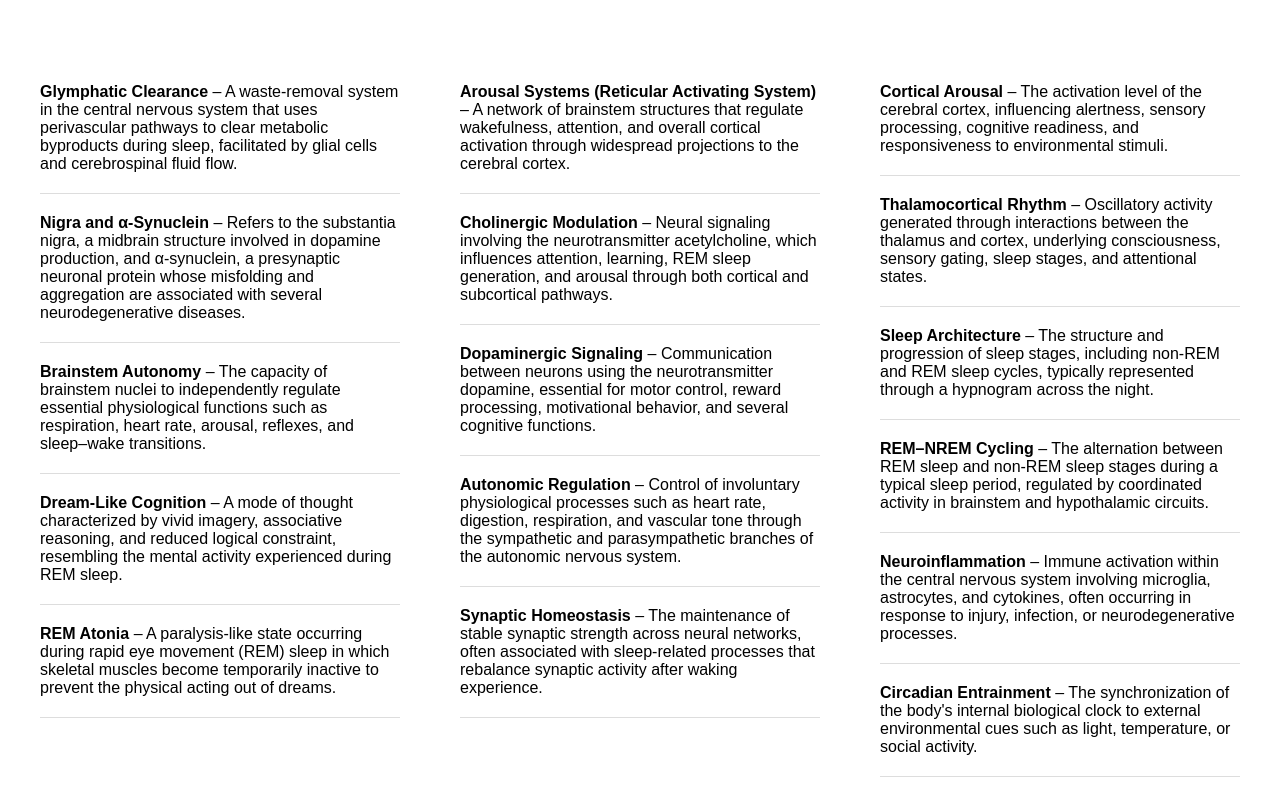
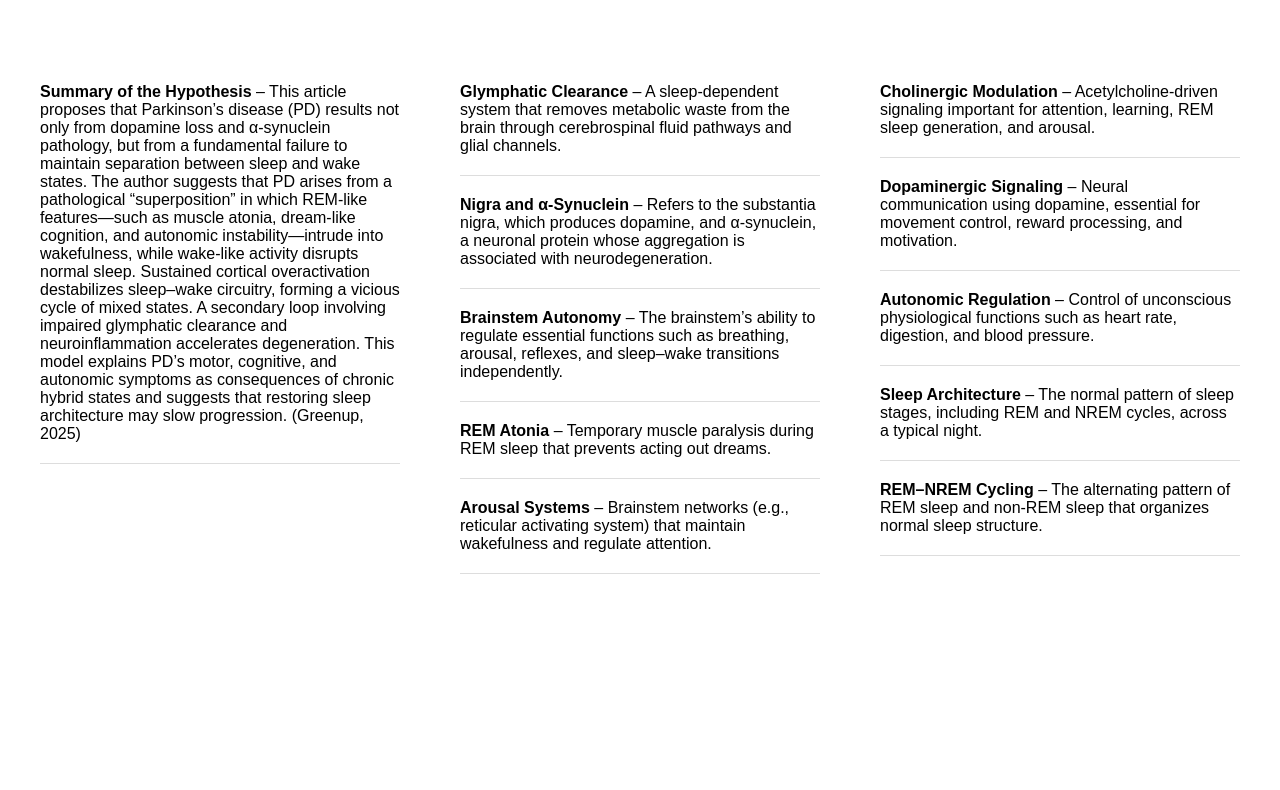
Before and after one commit to GrumpsCat/laulupidu-sheet, a plain HTML site: page index.html in a window 1280 px wide. Shown: the part 93-883 px from the top of the page. After the commit the page ends 800 px from the top, so only its background shows below. Drawn offline with Linux system fonts and the light colour scheme.

Commit message:
Update index.html

```diff
--- a/index.html
+++ b/index.html
@@ -3,7 +3,7 @@
 <head>
 <meta charset="UTF-8">
 <meta name="viewport" content="width=device-width, initial-scale=1.0">
-<title>Sleep Sheet</title>
+<title>Laulupidu Sheet</title>
 <style>
     body {
         font-family: Arial, sans-serif;
@@ -44,7 +44,7 @@
 <body>
 
 <div class="header">
-    <h1>Sleep Sheet</h1>
+    <h1>Laulupidu Sheet</h1>
 </div>
 
 <div class="container">
@@ -52,19 +52,9 @@
     <!-- Column 1 -->
     <div class="column">
 
-        <p><strong>Glymphatic Clearance</strong> – A waste-removal system in the central nervous system that uses perivascular pathways to clear metabolic byproducts during sleep, facilitated by glial cells and cerebrospinal fluid flow.</p>
-        <hr>
-
-        <p><strong>Nigra and α-Synuclein</strong> – Refers to the substantia nigra, a midbrain structure involved in dopamine production, and α-synuclein, a presynaptic neuronal protein whose misfolding and aggregation are associated with several neurodegenerative diseases.</p>
-        <hr>
-
-        <p><strong>Brainstem Autonomy</strong> – The capacity of brainstem nuclei to independently regulate essential physiological functions such as respiration, heart rate, arousal, reflexes, and sleep–wake transitions.</p>
-        <hr>
-
-        <p><strong>Dream-Like Cognition</strong> – A mode of thought characterized by vivid imagery, associative reasoning, and reduced logical constraint, resembling the mental activity experienced during REM sleep.</p>
-        <hr>
-
-        <p><strong>REM Atonia</strong> – A paralysis-like state occurring during rapid eye movement (REM) sleep in which skeletal muscles become temporarily inactive to prevent the physical acting out of dreams.</p>
+        <p><strong>Summary of the Hypothesis</strong> –
+        This article proposes that Parkinson’s disease (PD) results not only from dopamine loss and α-synuclein pathology, but from a fundamental failure to maintain separation between sleep and wake states. The author suggests that PD arises from a pathological “superposition” in which REM-like features—such as muscle atonia, dream-like cognition, and autonomic instability—intrude into wakefulness, while wake-like activity disrupts normal sleep. Sustained cortical overactivation destabilizes sleep–wake circuitry, forming a vicious cycle of mixed states. A secondary loop involving impaired glymphatic clearance and neuroinflammation accelerates degeneration. This model explains PD’s motor, cognitive, and autonomic symptoms as consequences of chronic hybrid states and suggests that restoring sleep architecture may slow progression. (Greenup, 2025)
+        </p>
         <hr>
 
     </div>
@@ -72,19 +62,19 @@
     <!-- Column 2 -->
     <div class="column">
 
-        <p><strong>Arousal Systems (Reticular Activating System)</strong> – A network of brainstem structures that regulate wakefulness, attention, and overall cortical activation through widespread projections to the cerebral cortex.</p>
+        <p><strong>Glymphatic Clearance</strong> – A sleep-dependent system that removes metabolic waste from the brain through cerebrospinal fluid pathways and glial channels.</p>
         <hr>
 
-        <p><strong>Cholinergic Modulation</strong> – Neural signaling involving the neurotransmitter acetylcholine, which influences attention, learning, REM sleep generation, and arousal through both cortical and subcortical pathways.</p>
+        <p><strong>Nigra and α-Synuclein</strong> – Refers to the substantia nigra, which produces dopamine, and α-synuclein, a neuronal protein whose aggregation is associated with neurodegeneration.</p>
         <hr>
 
-        <p><strong>Dopaminergic Signaling</strong> – Communication between neurons using the neurotransmitter dopamine, essential for motor control, reward processing, motivational behavior, and several cognitive functions.</p>
+        <p><strong>Brainstem Autonomy</strong> – The brainstem’s ability to regulate essential functions such as breathing, arousal, reflexes, and sleep–wake transitions independently.</p>
         <hr>
 
-        <p><strong>Autonomic Regulation</strong> – Control of involuntary physiological processes such as heart rate, digestion, respiration, and vascular tone through the sympathetic and parasympathetic branches of the autonomic nervous system.</p>
+        <p><strong>REM Atonia</strong> – Temporary muscle paralysis during REM sleep that prevents acting out dreams.</p>
         <hr>
 
-        <p><strong>Synaptic Homeostasis</strong> – The maintenance of stable synaptic strength across neural networks, often associated with sleep-related processes that rebalance synaptic activity after waking experience.</p>
+        <p><strong>Arousal Systems</strong> – Brainstem networks (e.g., reticular activating system) that maintain wakefulness and regulate attention.</p>
         <hr>
 
     </div>
@@ -92,31 +82,19 @@
     <!-- Column 3 -->
     <div class="column">
 
-        <p><strong>Cortical Arousal</strong> – The activation level of the cerebral cortex, influencing alertness, sensory processing, cognitive readiness, and responsiveness to environmental stimuli.</p>
+        <p><strong>Cholinergic Modulation</strong> – Acetylcholine-driven signaling important for attention, learning, REM sleep generation, and arousal.</p>
         <hr>
 
-        <p><strong>Thalamocortical Rhythm</strong> – Oscillatory activity generated through interactions between the thalamus and cortex, underlying consciousness, sensory gating, sleep stages, and attentional states.</p>
+        <p><strong>Dopaminergic Signaling</strong> – Neural communication using dopamine, essential for movement control, reward processing, and motivation.</p>
         <hr>
 
-        <p><strong>Sleep Architecture</strong> – The structure and progression of sleep stages, including non-REM and REM sleep cycles, typically represented through a hypnogram across the night.</p>
+        <p><strong>Autonomic Regulation</strong> – Control of unconscious physiological functions such as heart rate, digestion, and blood pressure.</p>
         <hr>
 
-        <p><strong>REM–NREM Cycling</strong> – The alternation between REM sleep and non-REM sleep stages during a typical sleep period, regulated by coordinated activity in brainstem and hypothalamic circuits.</p>
+        <p><strong>Sleep Architecture</strong> – The normal pattern of sleep stages, including REM and NREM cycles, across a typical night.</p>
         <hr>
 
-        <p><strong>Neuroinflammation</strong> – Immune activation within the central nervous system involving microglia, astrocytes, and cytokines, often occurring in response to injury, infection, or neurodegenerative processes.</p>
-        <hr>
-
-        <p><strong>Circadian Entrainment</strong> – The synchronization of the body's internal biological clock to external environmental cues such as light, temperature, or social activity.</p>
-        <hr>
-
-        <p><strong>Basal Ganglia Circuitry</strong> – Interconnected nuclei including the striatum, globus pallidus, and substantia nigra that coordinate movement, action selection, and procedural learning.</p>
-        <hr>
-
-        <p><strong>Locus Coeruleus Activity</strong> – Noradrenergic signaling originating from the locus coeruleus, influential in arousal, stress responses, attention, and sleep–wake regulation.</p>
-        <hr>
-
-        <p><strong>Hypothalamic Sleep Switch</strong> – A set of hypothalamic neurons, including the ventrolateral preoptic nucleus (VLPO), that act as a regulatory mechanism controlling the transition between sleep and wakefulness.</p>
+        <p><strong>REM–NREM Cycling</strong> – The alternating pattern of REM sleep and non-REM sleep that organizes normal sleep structure.</p>
         <hr>
 
     </div>
```
